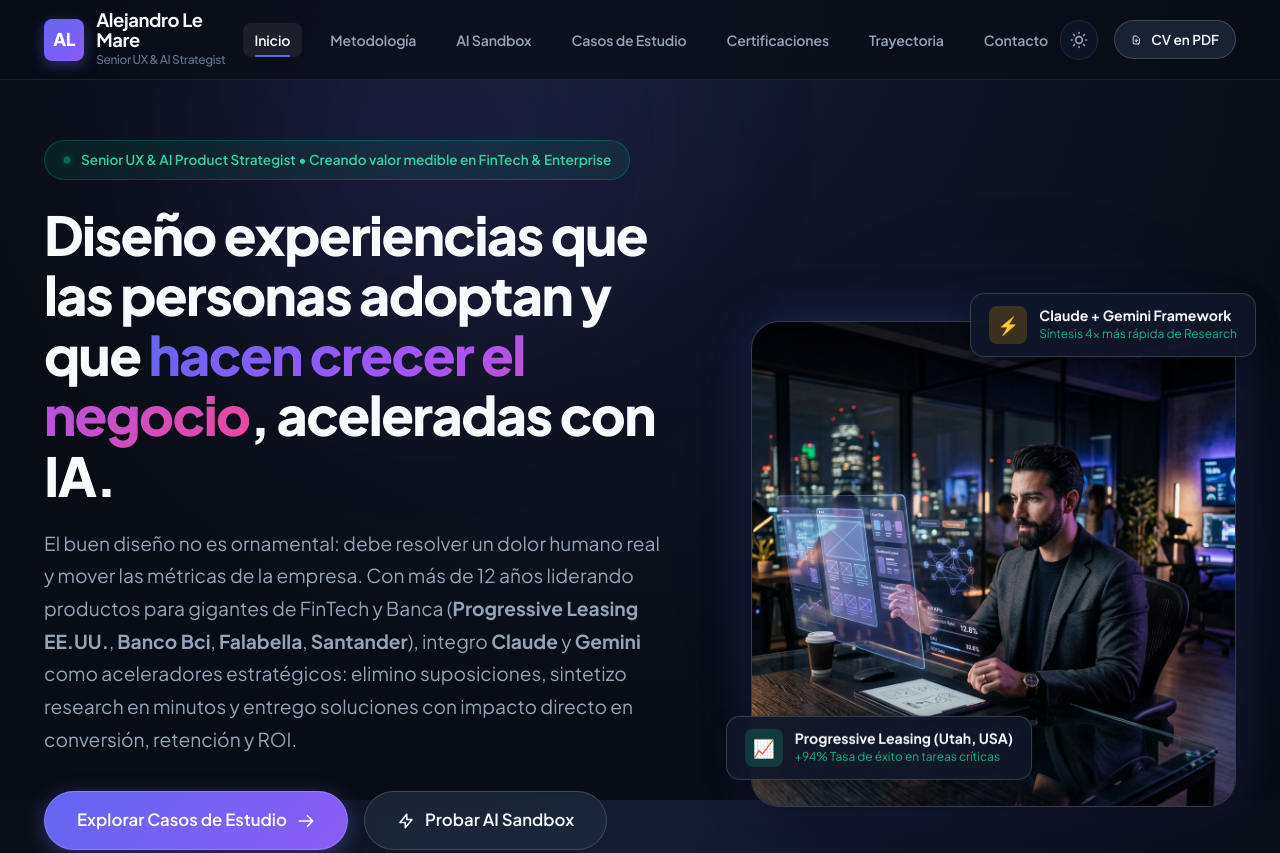
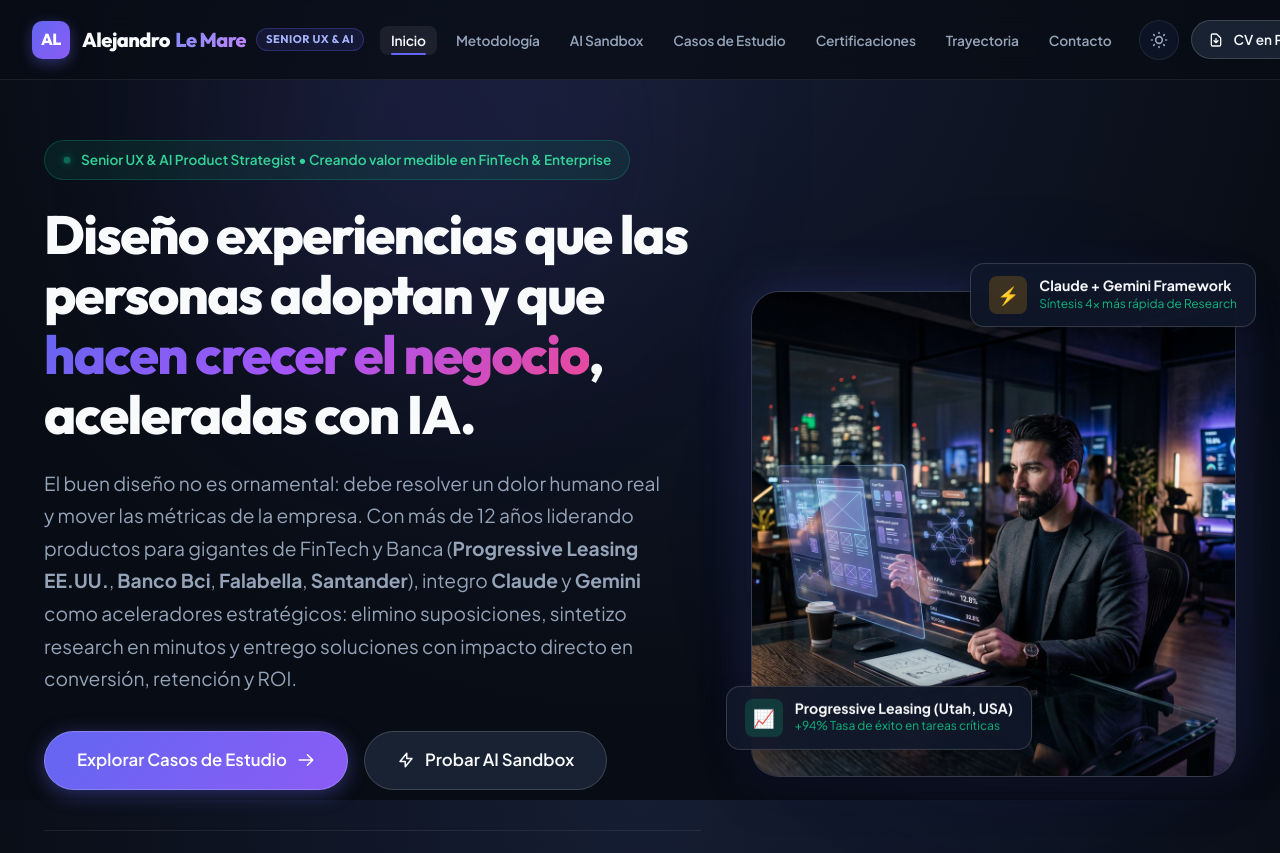
Before and after one commit to lemarealejandro/Portfolio, a plain HTML site: page index.html in a window 1280 px wide. Shown: the top 853 px of the page. Drawn offline with Linux system fonts and the light colour scheme.

Commit message:
style(header): fix brand name to single line, adopt modern Outfit typography and inline role badge

```diff
--- a/css/base.css
+++ b/css/base.css
@@ -80,6 +80,7 @@
 
 /* Typography Defaults */
 h1, h2, h3, h4, h5, h6 {
+  font-family: var(--font-display);
   color: var(--text-primary);
   font-weight: 700;
   line-height: 1.2;
--- a/css/layout.css
+++ b/css/layout.css
@@ -28,60 +28,109 @@
   align-items: center;
   justify-content: space-between;
   height: 100%;
+  max-width: 1440px;
+  width: 100%;
+  padding-left: clamp(16px, 2.5vw, 36px);
+  padding-right: clamp(16px, 2.5vw, 36px);
+  gap: 16px;
 }
 
 .brand-logo {
   display: flex;
   align-items: center;
   gap: 12px;
-  font-weight: 700;
-  font-size: 1.15rem;
-  letter-spacing: -0.02em;
+  flex-shrink: 0;
+  white-space: nowrap;
+  text-decoration: none;
 }
 
 .brand-monogram {
-  width: 42px;
-  height: 42px;
-  border-radius: var(--radius-sm);
+  width: 38px;
+  height: 38px;
+  border-radius: 10px;
   background: linear-gradient(135deg, #6366F1 0%, #8B5CF6 100%);
   color: #FFFFFF;
   display: flex;
   align-items: center;
   justify-content: center;
+  font-family: var(--font-brand);
   font-weight: 800;
-  font-size: 1.1rem;
+  font-size: 1rem;
+  letter-spacing: -0.02em;
   box-shadow: 0 4px 14px rgba(99, 102, 241, 0.4);
+  flex-shrink: 0;
+  transition: transform var(--transition-fast), box-shadow var(--transition-fast);
+}
+
+.brand-logo:hover .brand-monogram {
+  transform: scale(1.05);
+  box-shadow: 0 6px 18px rgba(99, 102, 241, 0.55);
 }
 
 .brand-text {
   display: flex;
-  flex-direction: column;
+  align-items: center;
+  gap: 10px;
+  white-space: nowrap;
+  flex-shrink: 0;
 }
 
 .brand-name {
+  font-family: var(--font-brand);
+  font-size: 1.25rem;
+  font-weight: 800;
+  letter-spacing: -0.03em;
   color: var(--text-primary);
-  line-height: 1.1;
+  line-height: 1;
+  white-space: nowrap;
+  display: inline-flex;
+  align-items: center;
 }
 
-.brand-role {
-  font-size: 0.75rem;
-  color: var(--text-muted);
-  font-weight: 500;
+.brand-name-accent {
+  margin-left: 0.28em;
+  background: linear-gradient(135deg, #818CF8 0%, #C084FC 100%);
+  -webkit-background-clip: text;
+  -webkit-text-fill-color: transparent;
+}
+
+[data-theme="light"] .brand-name-accent {
+  background: linear-gradient(135deg, #4F46E5 0%, #7C3AED 100%);
+  -webkit-background-clip: text;
+  -webkit-text-fill-color: transparent;
+}
+
+.brand-role-chip {
+  font-family: var(--font-brand);
+  font-size: 0.7rem;
+  font-weight: 700;
+  letter-spacing: 0.04em;
+  text-transform: uppercase;
+  color: var(--badge-text);
+  background: var(--badge-bg);
+  border: 1px solid var(--badge-border);
+  padding: 3px 9px;
+  border-radius: var(--radius-full);
+  white-space: nowrap;
+  line-height: 1.3;
+  display: inline-block;
+  vertical-align: middle;
 }
 
 .nav-links {
   display: flex;
   align-items: center;
-  gap: 16px;
+  gap: 8px;
   list-style: none;
+  flex-shrink: 1;
 }
 
 .nav-link {
-  font-size: 0.88rem;
+  font-size: 0.86rem;
   font-weight: 600;
   color: var(--text-secondary);
   position: relative;
-  padding: 8px 12px;
+  padding: 6px 11px;
   border-radius: var(--radius-sm);
   white-space: nowrap;
   letter-spacing: -0.01em;
@@ -97,8 +146,8 @@
   content: '';
   position: absolute;
   bottom: 0;
-  left: 12px;
-  right: 12px;
+  left: 11px;
+  right: 11px;
   height: 2px;
   background: var(--color-primary);
   border-radius: var(--radius-full);
@@ -107,7 +156,8 @@
 .nav-actions {
   display: flex;
   align-items: center;
-  gap: 16px;
+  gap: 12px;
+  flex-shrink: 0;
 }
 
 .theme-toggle-btn {
@@ -461,7 +511,7 @@
   }
 }
 
-@media (max-width: 768px) {
+@media (max-width: 1120px) {
   .nav-links {
     position: fixed;
     top: var(--header-height);
@@ -474,6 +524,7 @@
     gap: 18px;
     border-bottom: 1px solid var(--border-subtle);
     display: none;
+    box-shadow: 0 16px 36px rgba(0, 0, 0, 0.45);
   }
 
   .nav-links.open {
@@ -483,7 +534,9 @@
   .mobile-menu-btn {
     display: flex;
   }
+}
 
+@media (max-width: 768px) {
   .hero-title {
     font-size: 2.2rem;
   }
@@ -510,3 +563,13 @@
     padding: 24px;
   }
 }
+
+@media (max-width: 520px) {
+  .brand-role-chip {
+    display: none;
+  }
+
+  .brand-name {
+    font-size: 1.12rem;
+  }
+}
--- a/css/variables.css
+++ b/css/variables.css
@@ -52,6 +52,8 @@
 
   /* Typography */
   --font-sans: 'Plus Jakarta Sans', system-ui, -apple-system, BlinkMacSystemFont, 'Segoe UI', Roboto, sans-serif;
+  --font-brand: 'Outfit', 'Plus Jakarta Sans', system-ui, -apple-system, sans-serif;
+  --font-display: 'Outfit', 'Space Grotesk', system-ui, sans-serif;
   --font-mono: 'JetBrains Mono', 'Fira Code', ui-monospace, Menlo, Consolas, monospace;
 
   /* Sizing & Radius */
--- a/index.html
+++ b/index.html
@@ -14,10 +14,10 @@
   <meta property="og:type" content="website">
   <meta property="og:image" content="assets/images/alejandro_hero.jpg">
 
-  <!-- Google Fonts: Plus Jakarta Sans & JetBrains Mono -->
+  <!-- Google Fonts: Outfit, Plus Jakarta Sans, Space Grotesk & JetBrains Mono -->
   <link rel="preconnect" href="https://fonts.googleapis.com">
   <link rel="preconnect" href="https://fonts.gstatic.com" crossorigin>
-  <link href="https://fonts.googleapis.com/css2?family=JetBrains+Mono:wght@400;500;600;700&family=Plus+Jakarta+Sans:wght@400;500;600;700;800&display=swap" rel="stylesheet">
+  <link href="https://fonts.googleapis.com/css2?family=JetBrains+Mono:wght@400;500;600;700&family=Outfit:wght@400;500;600;700;800;900&family=Plus+Jakarta+Sans:wght@400;500;600;700;800&family=Space+Grotesk:wght@500;600;700&display=swap" rel="stylesheet">
 
   <!-- Stylesheets -->
   <link rel="stylesheet" href="css/variables.css">
@@ -35,8 +35,8 @@
       <a href="#hero" class="brand-logo" id="nav-brand-logo">
         <div class="brand-monogram">AL</div>
         <div class="brand-text">
-          <span class="brand-name">Alejandro Le Mare</span>
-          <span class="brand-role">Senior UX & AI Strategist</span>
+          <span class="brand-name">Alejandro <span class="brand-name-accent">Le Mare</span></span>
+          <span class="brand-role-chip">Senior UX & AI</span>
         </div>
       </a>
 
```
